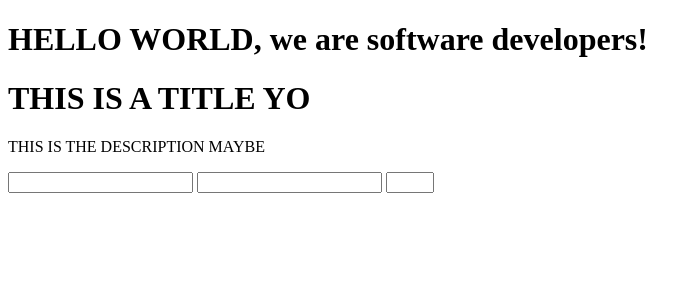
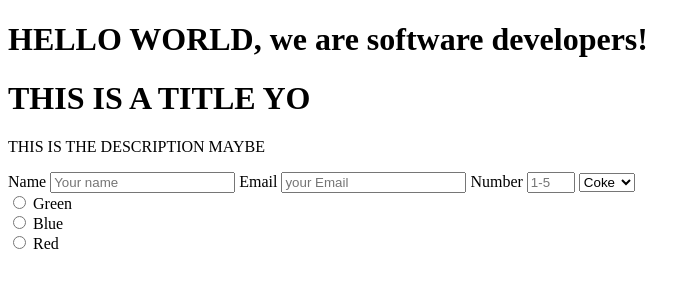
Before and after one commit to KennyUTN/MicroVerse3, a plain HTML site: page index.html in a window 1280 px wide. Shown: the whole page, without its empty margins (0-700 px from the left). Drawn offline with Linux system fonts and the light colour scheme.

Commit message:
up to 13

```diff
--- a/index.html
+++ b/index.html
@@ -14,12 +14,21 @@
 		<p id="description">THIS IS THE DESCRIPTION MAYBE</p>
 
 		<form action="" id="survey-form">
-			<input type="text" name="whatevs" id="name" required />
-			<input type="email" name="yourmail" id="email" required />
-			<input type="number" name="no" id="number" min="1" max="5" />
-		</form>
+			<label id="name-label"> Name </label> <input type="text" name="whatevs" id="name" placeholder="Your name" required />
+			<label id="email-label"> Email </label> <input type="email" name="yourmail" id="email" placeholder="your Email" required />
+			<label id="number-label"> Number </label> <input type="number" name="no" id="number" placeholder="1-5" min="1" max="5" />
+      <select id="dropdown">
+        <option value="1">Coke</option>
+        <option value="2">Pepsi</option>
 
-		<!--
+      </select> <br>
+      <input type="radio" name="color" value="Green"> Green<br>
+      <input type="radio" name="color" value="Blue"> Blue<br>
+      <input type="radio" name="color" value="Red"> Red <br>
+
+    </form>
+
+		<!--: id="name-label", id="email-label", and id="number-label".
 
     Hello Camper!
 
```
